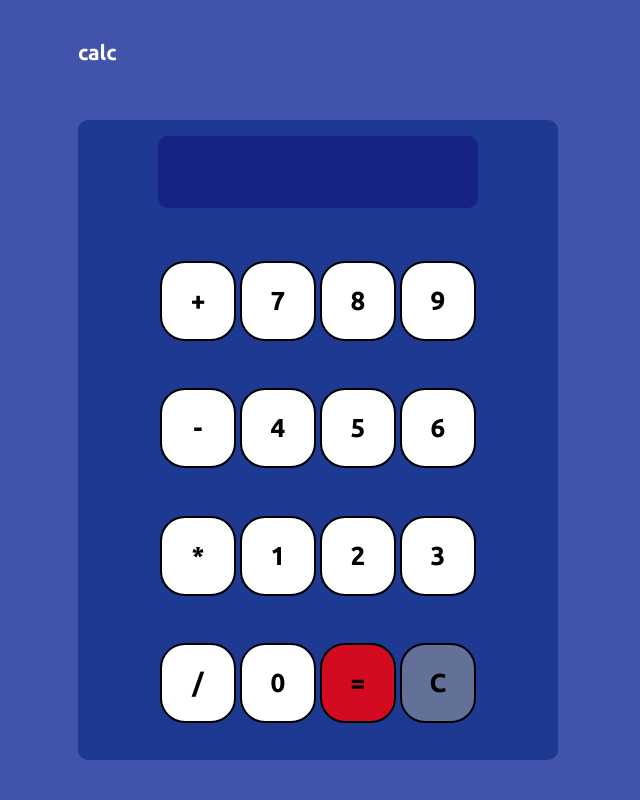
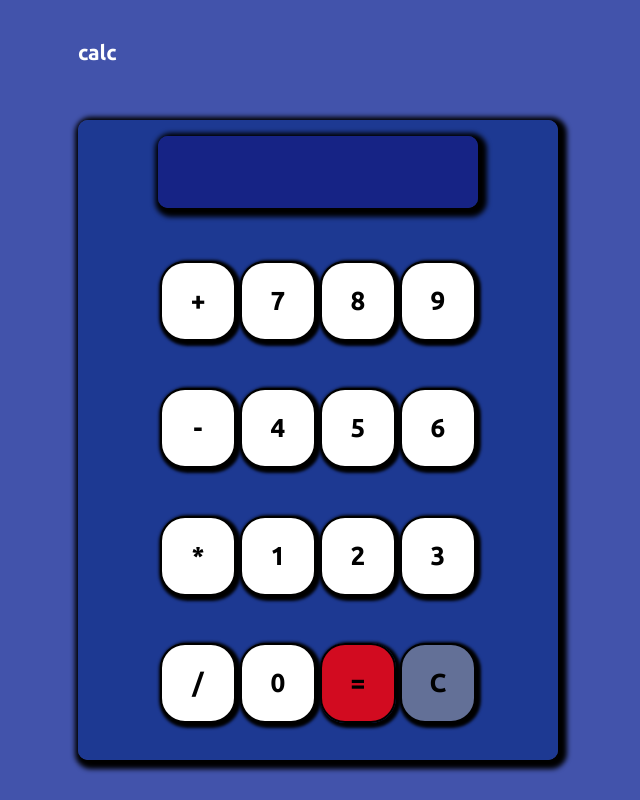
Before and after one commit to Barbyie/javascript-calculator, a plain HTML site: page index.html in a window 1280 px wide. Shown: the whole page, without its empty margins (322-962 px from the left). Drawn offline with Linux system fonts and the light colour scheme.

Commit message:
Add shadow effect to the calculator

```diff
--- a/style.css
+++ b/style.css
@@ -35,7 +35,10 @@ body {
   height: 40rem;
   border-radius: 10px;
   background-color: rgba(21, 51, 140, 0.8);
+  box-shadow: 0 10px 2px -2px rgba(1, 51, 140, 0.8);
+  box-shadow: 3px 3px 5px 6px black;
 }
+
 
 .display {
   margin: 1rem;
@@ -49,6 +52,7 @@ body {
   font-weight: 700;
   padding-left: 5px;
   background-color: rgba(20, 30, 130, 0.8);
+  box-shadow: 3px 3px 5px 6px black;
 }
 
 .buttons-container {
@@ -75,6 +79,7 @@ body {
   justify-content: center;
   align-items: center;
   font-size: 26px;
+  box-shadow: 2px 2px 3px 3px black;
 }
 
 .equals {
```
